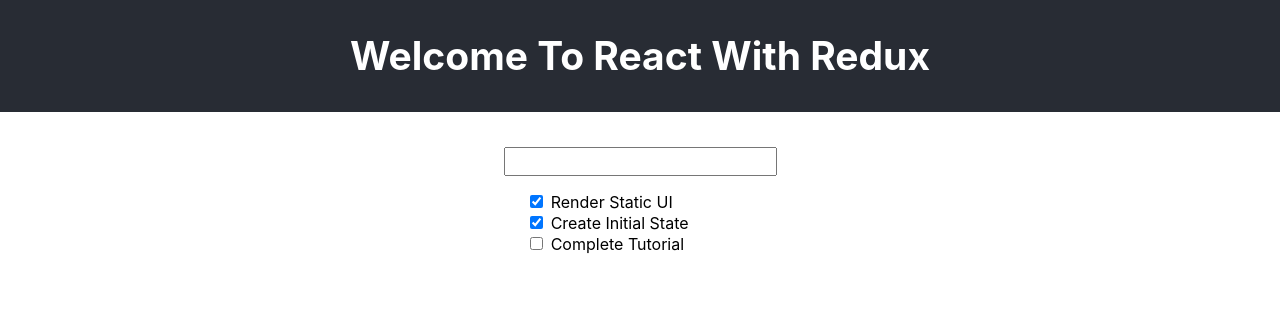
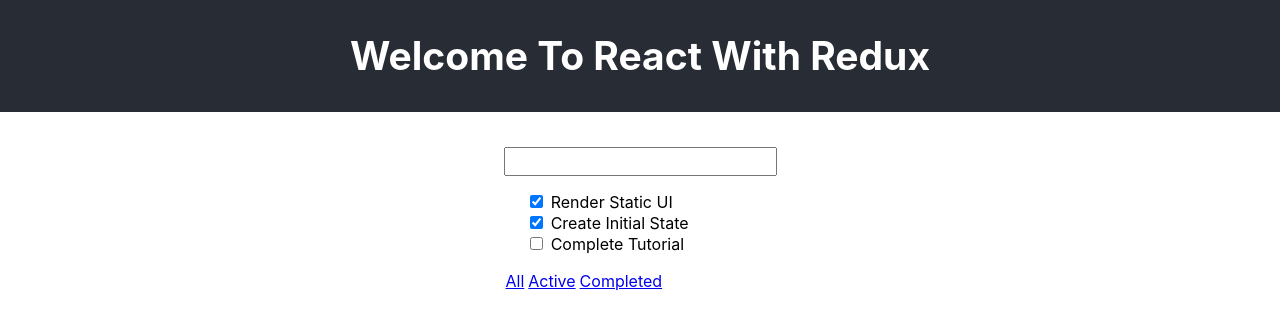
Before and after one commit to vijaygenius123/react_redux_example, a React (Create React App) app: page / in a window 1280 px wide. Shown: the top 328 px of the page. Built offline with nearby package versions, Linux system fonts and the light colour scheme; data requests are answered from the project's data file.

Commit message:
Added Footer

```diff
--- a/package.json
+++ b/package.json
@@ -10,6 +10,7 @@
     "react": "^16.13.1",
     "react-dom": "^16.13.1",
     "react-redux": "7.2.0",
+    "react-router-dom": "5.2.0",
     "react-scripts": "3.4.1",
     "redux": "4.0.5",
     "redux-devtools-extension": "2.13.8",
--- a/src/App.css
+++ b/src/App.css
@@ -83,3 +83,8 @@
 li:hover span.delete-item{
   visibility: visible;
 }
+
+a {
+  padding-left: 2px;
+  padding-right: 2px;
+}
--- a/src/App.js
+++ b/src/App.js
@@ -1,7 +1,10 @@
 import React from 'react';
+import { BrowserRouter as Router } from 'react-router-dom'
+
 import TodoForm from './components/TodoForm'
 import TodoList from './components/TodoList'
 import Message from './components/Message'
+import Footer from './components/Footer'
 import './App.css';
 
 function App(props) {
@@ -10,11 +13,15 @@
       <div className="App-header">
         <h2>Welcome To React With Redux</h2>
       </div>
-      <div className="Todo-App">
-        <Message />
-        <TodoForm />
-        <TodoList />
-      </div>
+      <Router>
+        <div className="Todo-App">
+          <Message />
+          <TodoForm />
+          <TodoList />
+          <Footer />
+        </div>
+      </Router>
+
     </div>
   );
 }
--- /dev/null
+++ b/src/components/Footer.js
@@ -0,0 +1,11 @@
+import React from 'react'
+import { Link } from 'react-router-dom'
+export default function Footer() {
+    return (
+        <div>
+            <Link to='/'>All</Link>
+            <Link to='/active'>Active</Link>
+            <Link to='/completed'>Completed</Link>
+        </div>
+    )
+}
```
Also changed, not shown: 1 other file (tests, documents, lock files or other folders).
